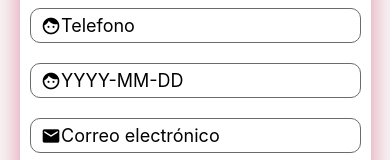
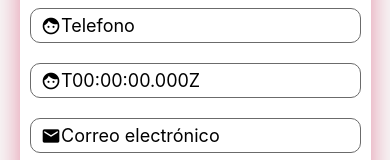
Before and after one commit to isinicolle/ReactNative_AppFerreteriaAdmin, a React Native app in the folder ferreteria/: screen /crearempleado in a window 390 px wide. Shown: the part 443-603 px from the top of the page. Built offline with nearby package versions, Linux system fonts and the light colour scheme.

Commit message:
Update crearempleado.js
insertar empleado

```diff
--- a/ferreteria/src/Panallas/crearempleado.js
+++ b/ferreteria/src/Panallas/crearempleado.js
@@ -29,8 +29,8 @@ const Pantalla = ()=> {
 
       console.log(nombre);
         try{
-        /*const respuesta = await fetch(
-          'http://192.168.0.8:6001/api/usuarioCliente/insertarUsuarioCliente',{
+        const respuesta = await fetch(
+          'http://192.168.0.8:6001/api/empleados/insertarEmpleados',{
             method: 'POST',
            headers:{
              Accept: 'application/json',
@@ -43,8 +43,8 @@ const Pantalla = ()=> {
            })
           });
           const json = await respuesta.json();
-          console.log(json);*/
-          nav.navigate('RegistroTerminado');
+          console.log(json);
+
 
          } catch(error){
            console.log(error);
@@ -62,7 +62,7 @@ const Pantalla = ()=> {
         <TextBox text={'Usuario'} icon={'face'} setValue={setUsuario} value={usuario}/>
         <TextBox text={'Direccion'} icon={'face'} setValue={setDireccion} value={direccion}/>
         <TextBox text={'Telefono'} icon={'face'} setValue={setTelefono} value={telefono}/>
-        <TextBox text={'YYYY-MM-DD'} icon={'face'} setValue={setFechanacimiento} value={fechanacimiento}/>
+        <TextBox text={'YYYY-MM-DD'} icon={'face'} setValue={setFechanacimiento} value={fechanacimiento+"T00:00:00.000Z"}/>
         <TextBox text={'Correo electrónico'} icon={'email'} setValue={setCorreo} value={correo}/>
         <PasswordBox  text={'Contraseña'} />
         <PasswordBox text={'Confirmar contraseña'} setValue={setContrasenia} value={contrasenia}/>
```
